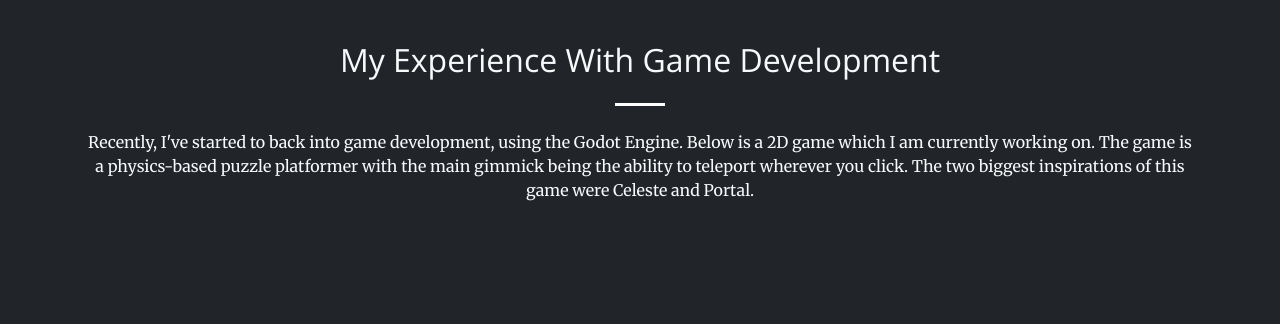
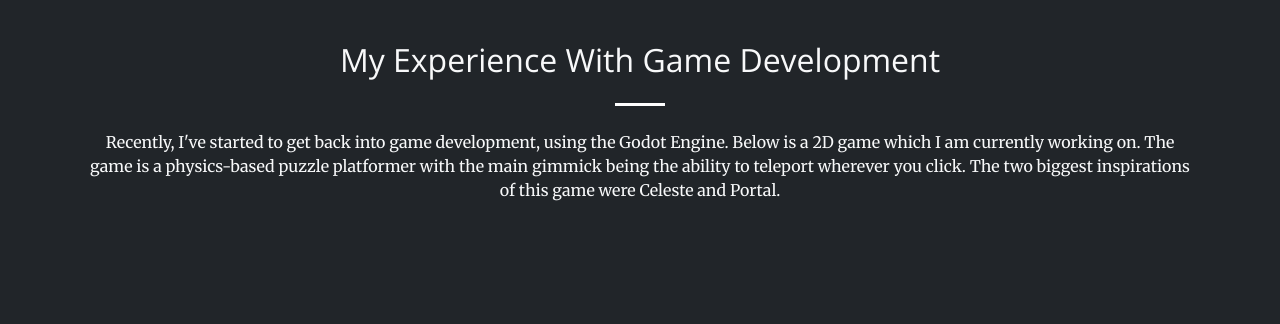
Before and after one commit to LukeZengf/LukeZengf.github.io, a plain HTML site: page index.html in a window 1280 px wide. Shown: the part 2080-2404 px from the top of the page. Drawn offline with nearby package versions, Linux system fonts and the light colour scheme.

Commit message:
Update index.html

```diff
--- a/index.html
+++ b/index.html
@@ -234,7 +234,7 @@
                 <div class="col-lg-12 text-center">
                     <h2 class="section-heading">My Experience With Game Development</h2>
                     <hr class=" light my-4">
-                    <p>Recently, I've started to back into game development, using the Godot Engine. Below is a 2D game
+                    <p>Recently, I've started to get back into game development, using the Godot Engine. Below is a 2D game
                         which I am currently working on. The game is a physics-based puzzle platformer with the main
                         gimmick being the ability to teleport wherever you click. The two biggest inspirations of this
                         game were Celeste and Portal.</p>
```
